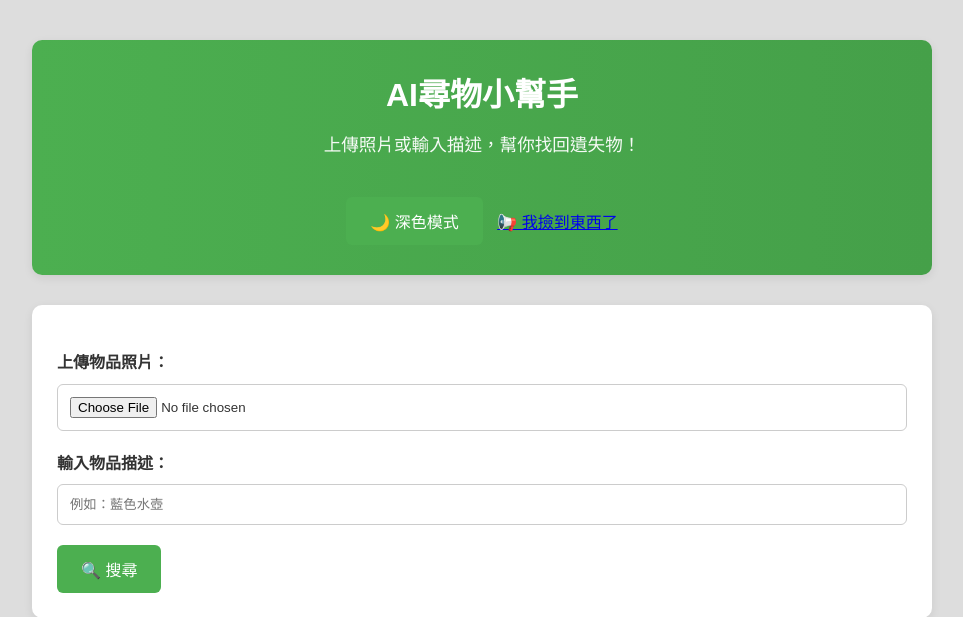
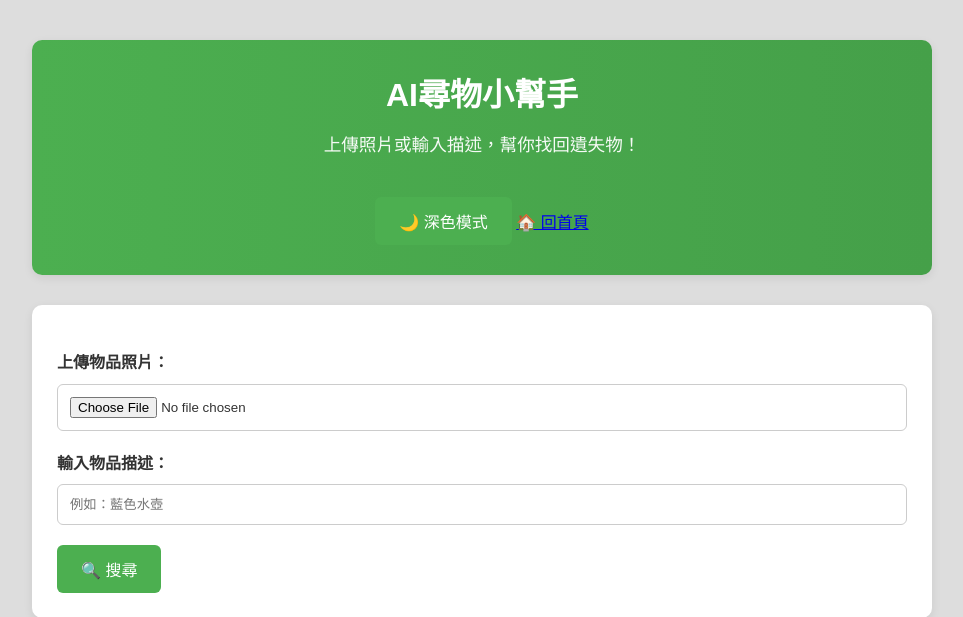
Before and after one commit to xun-0313/lost-found-apps, a Flask app: page /search in a window 1280 px wide. Shown: the top 617 px of the page, without its empty margins (158-1121 px from the left). Run offline with Flask 3, Linux system fonts and the light colour scheme.

Commit message:
初始化專案

```diff
--- a/templates/search.html
+++ b/templates/search.html
@@ -12,7 +12,7 @@
    <h1>AI尋物小幫手</h1>
       <p>上傳照片或輸入描述，幫你找回遺失物！</p>
       <button id="theme-toggle">🌙 深色模式</button>
-      <a href="{{ url_for('report') }}" class="report-link">📢 我撿到東西了</a>
+      <a href="{{ url_for('home') }}" class="home-link">🏠 回首頁</a>
   </header>
 
   <main>
```
